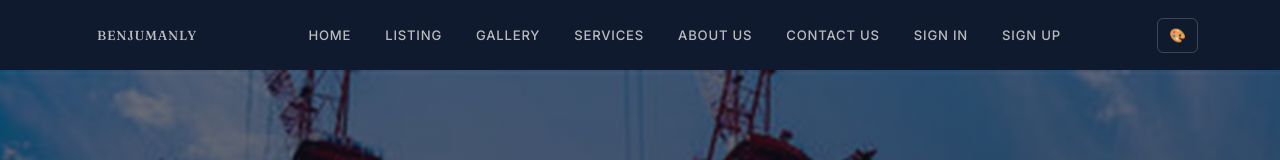
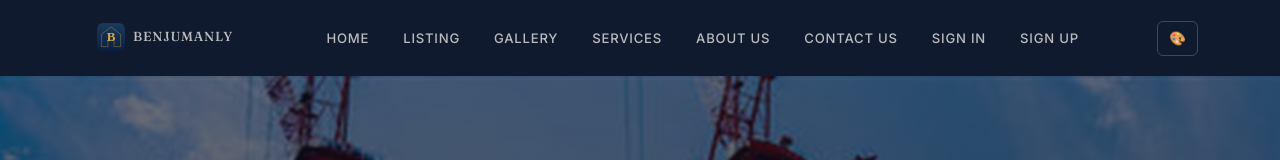
Before and after one commit to Julius-asare/benjumanly-properties, a website: page index.html in a window 1280 px wide. Shown: the top 160 px of the page. Drawn offline with Linux system fonts and the light colour scheme.

Commit message:
Add favicon logo beside BENJUMANLY in navbar

```diff
--- a/css/styles.css
+++ b/css/styles.css
@@ -850,6 +850,7 @@ header.reveal { transform: none; }
     white-space: nowrap;
 }
 .nav-brand:hover { color: var(--primary-2); }
+.nav-logo { width: 28px; height: 28px; vertical-align: middle; margin-right: 8px; border-radius: 6px; position: relative; top: -1px; }
 
 /* ---------------- Focus visible ---------------- */
 :focus-visible {
--- a/index.html
+++ b/index.html
@@ -20,7 +20,7 @@
 
     <nav class="navbar" role="navigation" aria-label="Main navigation">
         <div class="container">
-            <a href="index.html" class="nav-brand">BENJUMANLY</a>
+            <a href="index.html" class="nav-brand"><img src="images/favicon.svg" alt="" class="nav-logo">BENJUMANLY</a>
             <ul id="nav-links">
                 <li><a href="pages/home.html">Home</a></li>
                 <li><a href="pages/listing.html">Listing</a></li>
```
